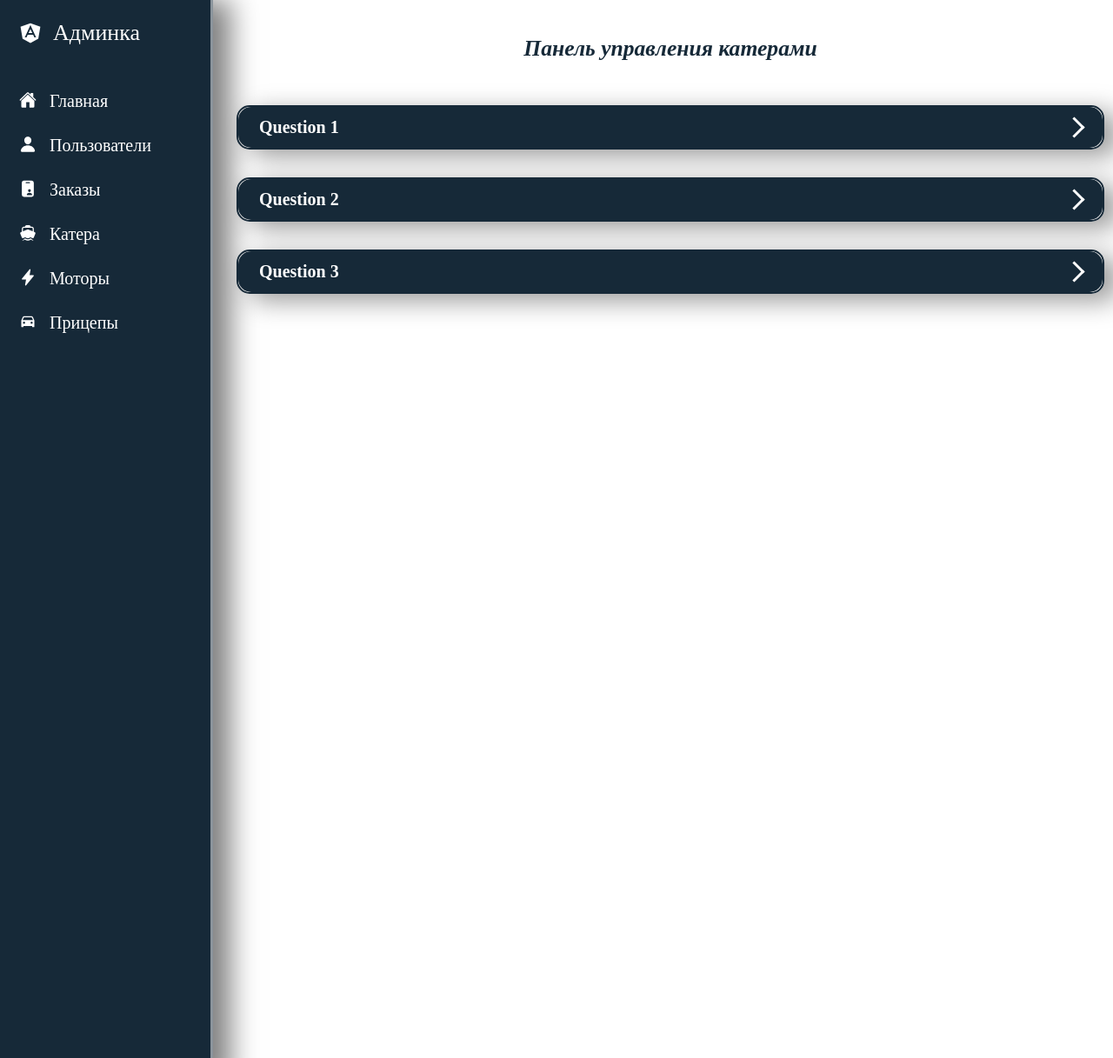
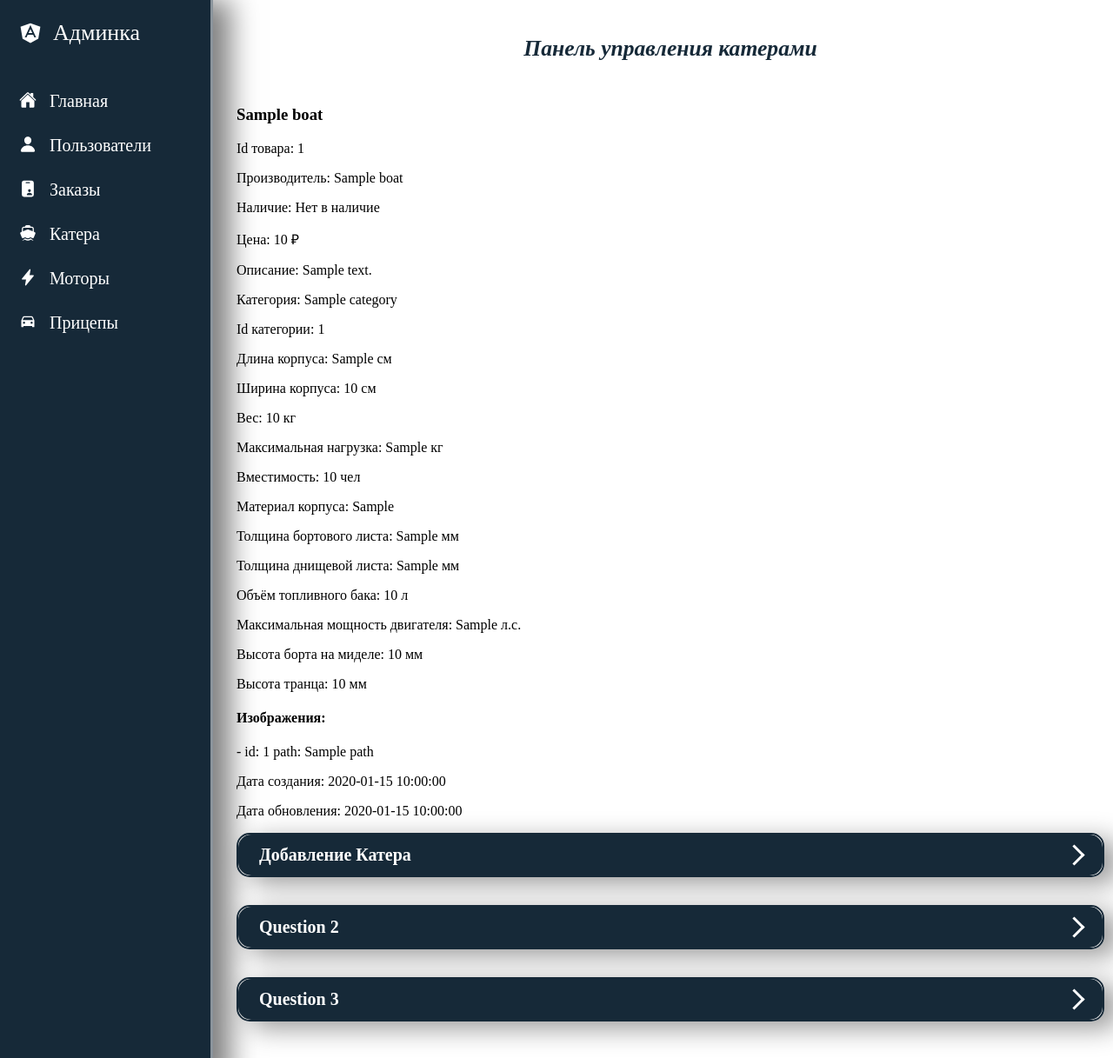
Before and after one commit to Mishcienko-Vladimir/fastapi-boatpro-project, a FastAPI app: template fastapi-application/templates/admin/boats.html in a window 1280 px wide. Shown: the whole page at 87% size. Run offline with FastAPI, Linux system fonts and the light colour scheme; the template is opened without the code that fills it: most values are stand-ins (such as "Sample title", 1, 10 or a date in 2020); parts of the project's set-up code (start-up, migrations or seed data) failed here and were passed over.

Commit message:
Add data for admin-boats

```diff
--- a/fastapi-application/templates/admin/boats.html
+++ b/fastapi-application/templates/admin/boats.html
@@ -5,8 +5,41 @@
 
 {% block main %}
     <h2>Панель управления катерами</h2>
-    <details class="details" name="faq">
-        <summary class="details_title">Question 1</summary>
+    <div class="window_content">
+        {% for boat in boats_list %}
+        <div class="data_content">
+            <h3>{{ boat.name }}</h3>
+            <p>Id товара: {{ boat.id }}</p>
+            <p>Производитель: {{ boat.company_name }}</p>
+            <p>Наличие: {{ 'В наличие' if boat.is_active else 'Нет в наличие' }}</p>
+            <p>Цена: {{ boat.price }} ₽</p>
+            <p>Описание: {{ boat.description }}</p>
+            <p>Категория: {{ boat.category.name }}</p>
+            <p>Id категории: {{ boat.category.id }}</p>
+            <p>Длина корпуса: {{ boat.length_hull }} см</p>
+            <p>Ширина корпуса: {{ boat.width_hull }} см</p>
+            <p>Вес: {{ boat.weight }} кг</p>
+            <p>Максимальная нагрузка: {{ boat.maximum_load }} кг</p>
+            <p>Вместимость: {{ boat.capacity }} чел</p>
+            <p>Материал корпуса: {{ boat.hull_material }}</p>
+            <p>Толщина бортового листа: {{ boat.thickness_side_sheet if boat.thickness_side_sheet else '-' }} мм</p>
+            <p>Толщина днищевой листа: {{ boat.bottom_sheet_thickness if boat.bottom_sheet_thickness else '-' }} мм</p>
+            <p>Объём топливного бака: {{ boat.fuel_capacity if boat.fuel_capacity else '-' }} л</p>
+            <p>Максимальная мощность двигателя: {{ boat.maximum_engine_power if boat.maximum_engine_power else '-' }} л.с.</p>
+            <p>Высота борта на миделе: {{ boat.height_side_midship if boat.height_side_midship else '-' }} мм</p>
+            <p>Высота транца: {{ boat.transom_height if boat.transom_height else '-' }} мм</p>
+            <h4>Изображения:</h4>
+            {% for image in boat.images %}
+                <p> - id: {{ image.id }}  path: {{ image.path }}</p>
+            {% endfor %}
+            <p>Дата создания: {{ boat.created_at }}</p>
+            <p>Дата обновления: {{ boat.updated_at }}</p>
+        </div>
+        {% endfor %}
+    </div>
+
+    <details class="details">
+        <summary class="details_title">Добавление Катера</summary>
         <div class="details_content">
             <p>Lorem ipsum dolor sit amet consectetur adipisicing elit. Earum omnis beatae itaque! Maxime consequuntur architecto, voluptatibus iste aliquid quaerat dolores, culpa repellendus optio omnis rem saepe quisquam incidunt, numquam molestias?</p>
             <p>Lorem ipsum dolor sit amet consectetur adipisicing elit. Earum omnis beatae itaque! Maxime consequuntur architecto, voluptatibus iste aliquid quaerat dolores, culpa repellendus optio omnis rem saepe quisquam incidunt, numquam molestias?</p>
```
